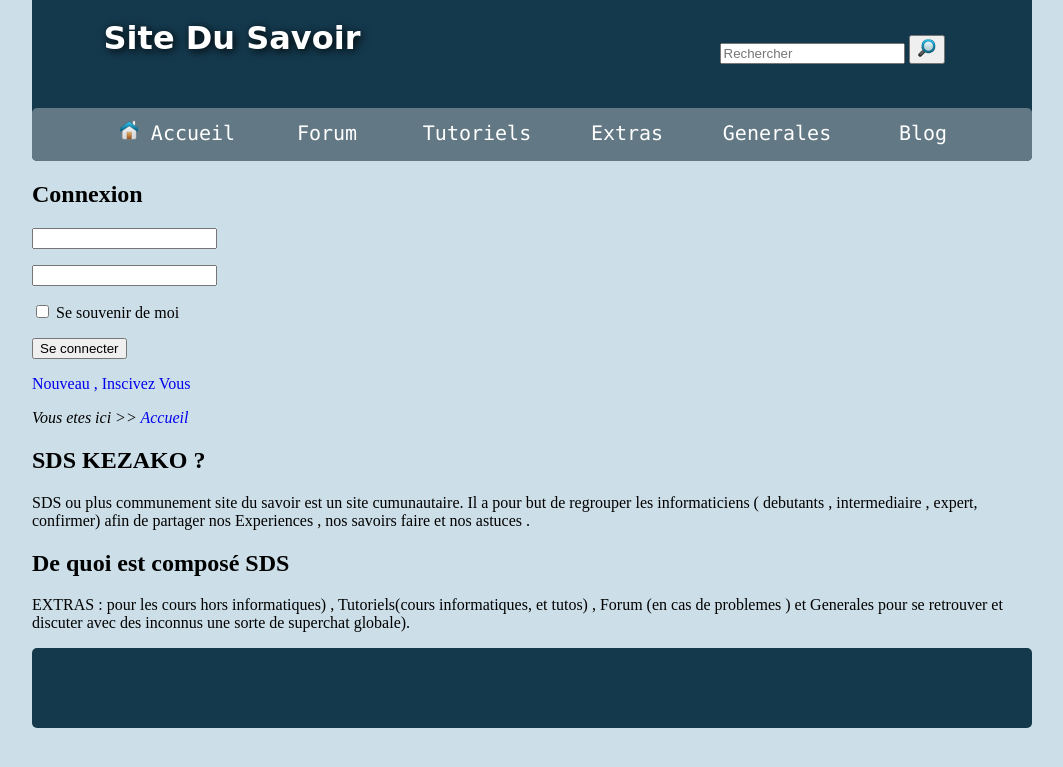
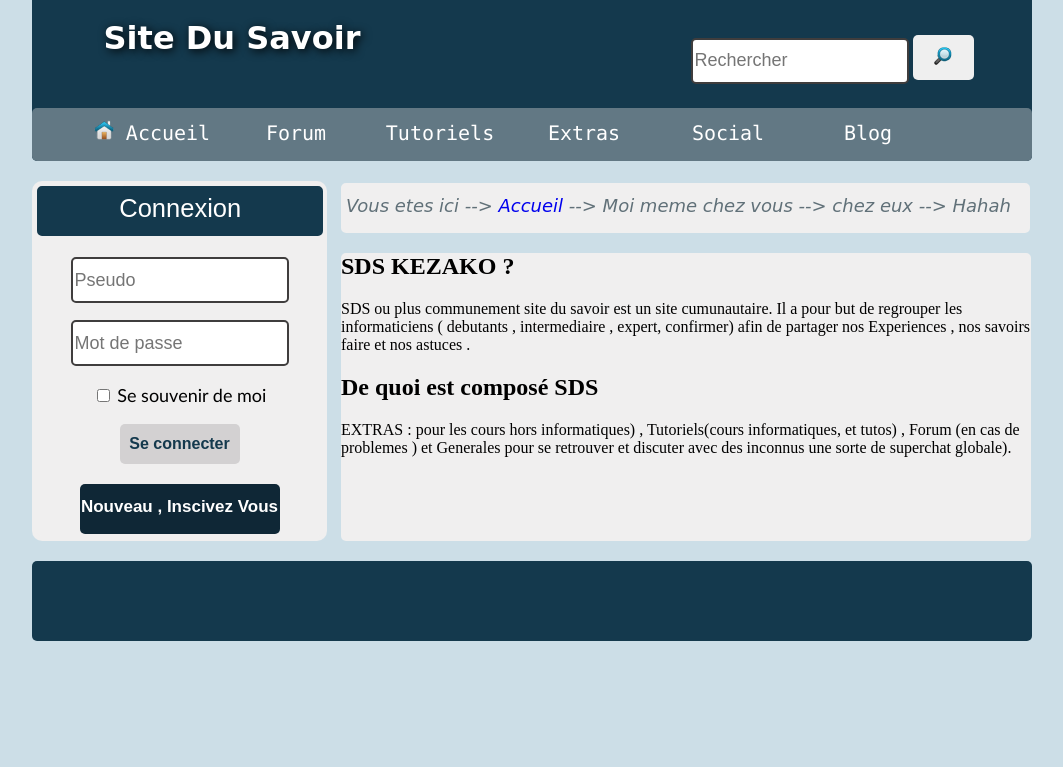
Before and after one commit to malnuxstarck/Sitedusavoir, a PHP site: page / in a window 1280 px wide. Shown: the top 767 px of the page, without its empty margins (108-1171 px from the left). Run offline with PHP 8.4, Linux system fonts and the light colour scheme.

Commit message:
Avancement du Css et modifiaction du menu

```diff
--- a/css/style.css
+++ b/css/style.css
@@ -53,30 +53,29 @@ a
 {
 	display: inline-block;
 	height:53px;
-	width: 101px;
+	width: 120px;
 	margin-left:20px;
-	line-height: 50px;
-	padding-left:25px;
-
-
-
 }
 
-.menu li  a
+.menu li a
 {
 	display: block;
 	width:120px;
 	height:53px;
 	font-family: Lucida Console;
 	font-size: 20px;
+	text-align:center;
+	line-height: 50px;
 	color: white;
-	text-align: center;
+
+
 }
 
-a:hover
+li a:hover
 {
-	background-color:#628090;
-	color:blue;
+	transition: all 0.10s;
+	background-color:#576c78;
+	color: #14394d;
 }
 
 #accueil
@@ -136,3 +135,135 @@ footer
 	height: 80px;
 	border-radius: 5px;
 }
+
+#aconnexion /*aside conneion */
+{
+	display: inline-block;
+	width: 28.5%;
+	height:350px;
+    background: #f0efef;
+    margin-top: 20px;
+	border: 5px solid #f0efef;
+	border-radius: 10px;
+	vertical-align: top;
+	margin-bottom: 20px;
+	font-size: 17px;
+}
+
+#fildariane
+{
+	display: inline-block;
+	vertical-align: top;
+	background: #f0efef;
+	width:97%;
+	height:40px;
+	margin-left:10px;
+	margin-top: 2px;
+	line-height: 35px;
+	border:5px solid #f0efef;
+	border-radius: 5px;
+	font-family: Cursive;
+	font-size: 18px;
+	color:#607078;
+}
+
+#presentation
+{
+	margin-left:10px;
+	background:#f0efef;
+	height:288px;
+	border-radius: 5px;
+}
+
+#arianepresentation
+{
+
+    display: inline-block;
+    width:70%;
+    height:308px;
+    margin-top: 20px;
+    margin-bottom: 20px;
+}
+
+#seconnecter p /*formulaire*/
+{
+  text-align: center;
+}
+
+#connexion /*titre*/
+{
+	margin-top:0;
+	height:40px;
+	width:97%;
+	font-family: Arial;
+	font-weight: normal;
+	color: white;
+    text-align:center;
+	background:  #14394d;
+	border: 5px solid #14394d;
+	border-radius: 5px;
+	line-height: 35px;
+}
+
+#seconnecter p:nth-child(3)
+{
+	font-size: 18px;
+	font-family:Trebuchet MS;
+
+}
+input[type="text"],input[type="password"]
+{
+	font-size: 18px;
+	height: 40px;
+	width:210px;
+	border: 2px solid #3f3d3d;
+	border-radius: 5px;
+}
+
+input[type="submit"]
+{
+	font-size:16px;
+	font-weight: bold;
+	color: #14394d;
+
+	width: 120px;
+	height:40px;
+	background: #d3d1d2;
+	border:0;
+	border-radius: 5px;
+	cursor:pointer;
+}
+
+button
+{
+
+    padding-top: -3px;
+	height:45px;
+	width:61px;
+	border:0;
+	border-radius: 5px;
+}
+
+input[type="submit"]:active
+{
+	background: #9a999a;
+}
+
+#nouveau
+{
+	width: 200px;
+	height:50px;
+	background: #0f2736;
+	text-align:center;
+	margin:auto;
+	margin-top: 20px;
+	border-radius: 5px;
+	line-height: 45px;
+	font-family: Arial;
+	font-weight : bold;
+	color:white;
+}
+#nouveau a
+{
+	color: white;
+}
--- a/includes/menu.php
+++ b/includes/menu.php
@@ -2,8 +2,7 @@
 
 echo '<body>
 
-          <div id="page">
-
+         <div id="page">
 		      <div id="banniere">
 
 		             <h1 id="titre"> Site Du Savoir </h1>
@@ -11,7 +10,7 @@ echo '<body>
 		             <form id ="form" method="GET" action="search.php">
 
 			             <p>
-			                 <input type="text" placeholder="Rechercher"/>
+			                 <input type="text" name="q" placeholder="Rechercher"/>
 			             </p>
 
 			             <p>
@@ -27,7 +26,7 @@ echo '<body>
 				            <li><a href="../forum">Forum</a></li>
 				            <li><a href="#">Tutoriels</a></li>
 							<li> <a href="#">Extras </a></li>
-							<li> <a href="#">Generales </a>
+							<li> <a href="#">Social</a>
 							<li> <a href="http://blog.sitedusavoir.com">Blog</a></li>
 						</ul>
 
--- a/index.php
+++ b/index.php
@@ -12,35 +12,37 @@
 <?php include_once('includes/menu.php');
    ?>
 
-    <aside id="connexion">
+    <aside id="aconnexion">
 
-        <h2> Connexion </h2>
+        <h2 id="connexion"> Connexion </h2>
         <form id="seconnecter" method="POST" action="connexion.php">
         	<p>
-        	   <input type="text" name="pseudo"/>
+        	   <input type="text" name="pseudo" placeholder="Pseudo"/>
         	</p>
 
         	<p>
-                <input type="password" name="password"/>
+                <input type="password" name="password" placeholder="Mot de passe"/>
         	</p>
 
         	<p>
-        	   <input type="checkbox" name="souvenir"/> Se souvenir de moi </p>
+        	   <input type="checkbox" name="souvenir"/> Se souvenir de moi
         	</p>
 
         	<p>
                <input type="submit" value="Se connecter"/>
         	</p>
         </form>
-          <p>
+          <p id="nouveau">
               <a href="register.php"> Nouveau , Inscivez Vous</a>
           </p>
 
     </aside>
 
-    <div id="fildariane">
-         <i> Vous etes ici >> <a href="index.php">  Accueil </a> </i>
-    </div>
+    <div id="arianepresentation">
+
+			    <section id="fildariane">
+			         <i> Vous etes ici --> <a href="index.php">  Accueil </a> --> Moi meme chez vous --> chez eux --> Hahah </i>
+			    </section>
 
 
 
@@ -58,11 +60,14 @@
 			                </p>
 
 			    </section>
+     </div>
 
-    <section id="reste" >
-    </section>
+     <div class="reste">
+
+     </div>
 
     <footer>
+
 
 
     </footer>
@@ -72,6 +77,5 @@
 
        </div>
    </div>
-
 </body>
 </html>
```
Also changed, not shown: includes/style.css (added, +138 -0 lines). Lines whose indentation alone changed are shown as unchanged.
